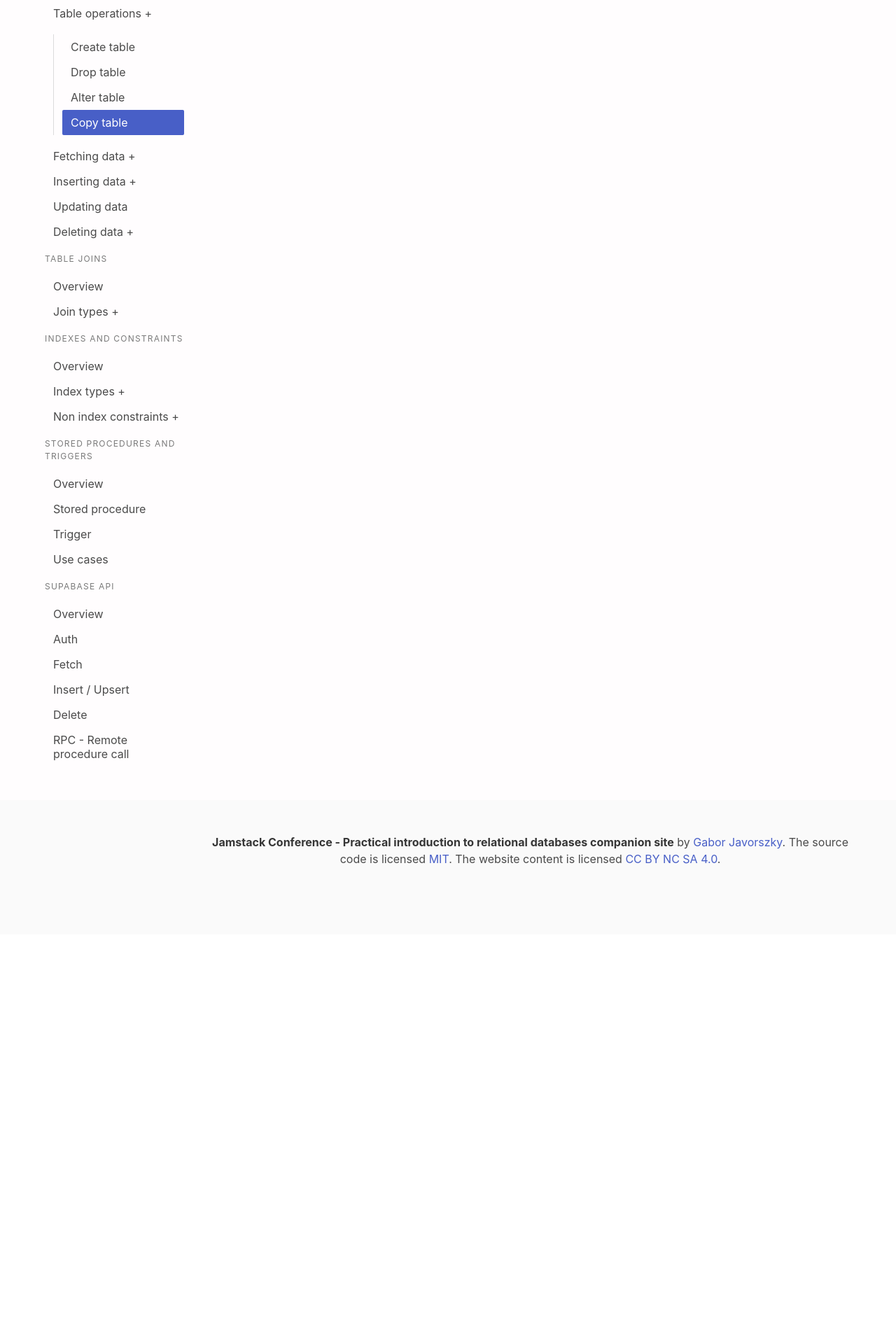
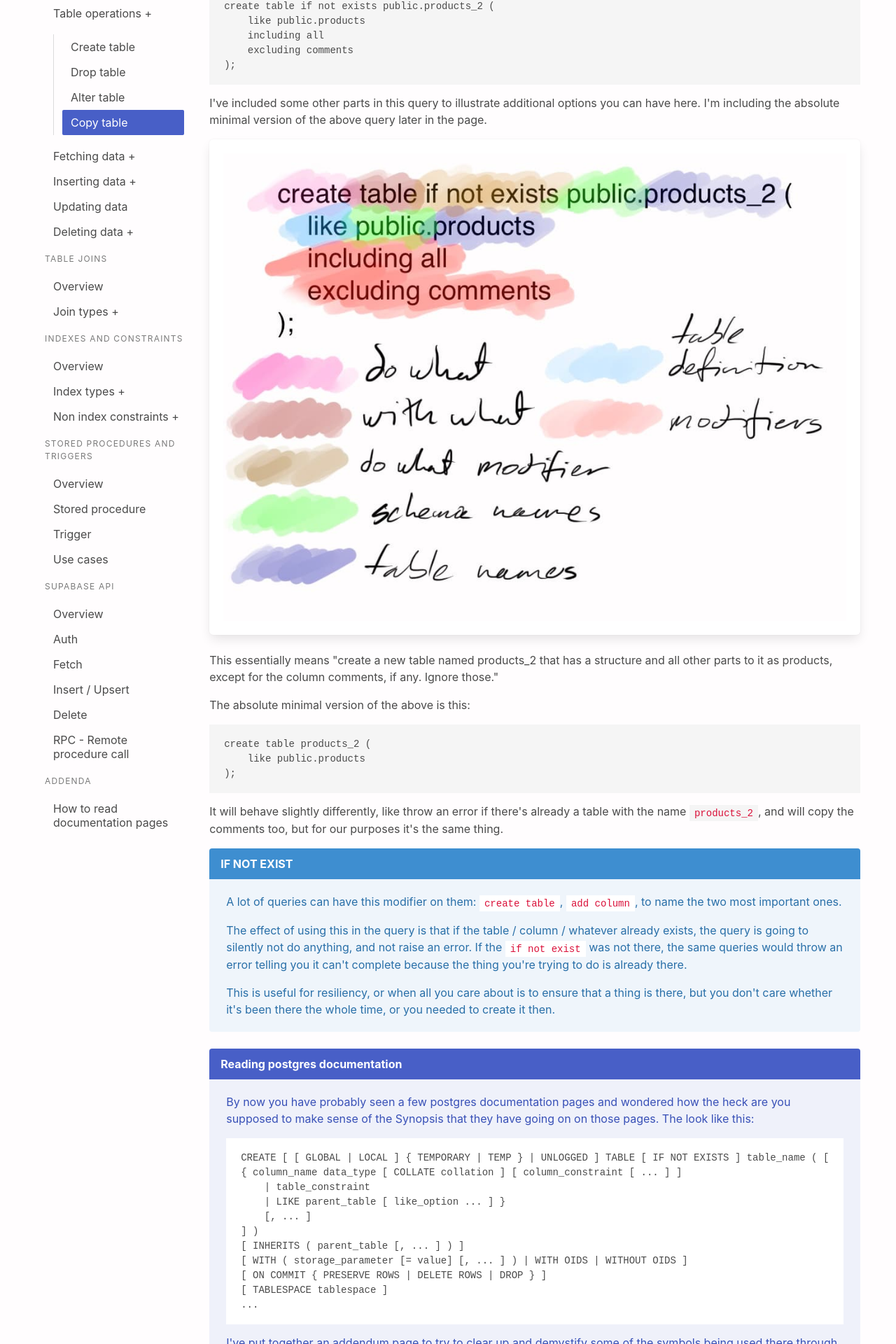
Before and after one commit to javorszky/jamstack-workshop-companion-static, a React (Vite) app: page /basic/tables/copy in a window 1280 px wide. Shown: the part 319-2239 px from the top of the page at 70% size. Before the commit the page ends 1654 px from the top, so only its background shows below. Built offline with nearby package versions, Linux system fonts and the light colour scheme.

Commit message:
Add table copy copy, add new addendum page

```diff
--- a/src/Nav.jsx
+++ b/src/Nav.jsx
@@ -212,6 +212,12 @@ function Nav() {
                     <Link to="/supabaseapi/rpc">RPC - Remote procedure call</Link>
                 </li>
             </ul>
+            <p className="menu-label">Addenda</p>
+            <ul className="menu-list">
+                <li>
+                    <Link to="/how-to-read-command-specifications">How to read documentation pages</Link>
+                </li>
+            </ul>
         </>
     )
 }
--- /dev/null
+++ b/src/Pages/HowToReadDocs.jsx
@@ -0,0 +1,9 @@
+const HowToReadDocs = () => {
+    return (
+        <>
+            <h2 className="subtitle">How to read documentation</h2>
+        </>
+    )
+}
+
+export default HowToReadDocs
--- a/src/Pages/basic/tables/TableAlter.jsx
+++ b/src/Pages/basic/tables/TableAlter.jsx
@@ -1,3 +1,5 @@
+import { Link } from 'react-router-dom'
+
 import Message from './../../../components/Message'
 import alterTableIllustration from '../../../assets/alter_table.jpg'
 
@@ -46,6 +48,7 @@ export default function TablesAlter() {
             <Message type="is-link" header="Alter table on postgres">
                 <p>The documentation on <code>alter table</code> for postgres can be found here: <a href="https://www.postgresql.org/docs/13/sql-altertable.html">https://www.postgresql.org/docs/13/sql-altertable.html</a>.</p>
             </Message>
+            <p>Next up, let's learn how to <Link to="/basic/tables/copy">copy a table structure</Link>.</p>
         </>
 
     )
--- a/src/Pages/basic/tables/TableCopy.jsx
+++ b/src/Pages/basic/tables/TableCopy.jsx
@@ -1,12 +1,58 @@
+import { Link } from 'react-router-dom'
+import Message from '../../../components/Message'
+import createTableLikeIllustration from './../../../assets/create_table_like.jpg'
+
 export default function TablesCopy() {
+    const tableCopyQuery = `create table if not exists public.products_2 (
+    like public.products
+    including all
+    excluding comments
+);`
+
+    const tableCopyQueryMinimal = `create table products_2 (
+    like public.products
+);`
+
+    const synopsis = `CREATE [ [ GLOBAL | LOCAL ] { TEMPORARY | TEMP } | UNLOGGED ] TABLE [ IF NOT EXISTS ] table_name ( [
+{ column_name data_type [ COLLATE collation ] [ column_constraint [ ... ] ]
+    | table_constraint
+    | LIKE parent_table [ like_option ... ] }
+    [, ... ]
+] )
+[ INHERITS ( parent_table [, ... ] ) ]
+[ WITH ( storage_parameter [= value] [, ... ] ) | WITH OIDS | WITHOUT OIDS ]
+[ ON COMMIT { PRESERVE ROWS | DELETE ROWS | DROP } ]
+[ TABLESPACE tablespace ]
+...`
     return (
         <>
             <h2 className="subtitle">Copy a database table</h2>
 
             <p>Sometimes we'll need to copy an existing database table's structure, without the content. Situations where you have a lot of data (hundreds of millions of rows), and you need to make some changes to the structure but you want to start with what's available, but you don't want to wait until the changes are applied to all rows, or simply you want to experiment without fear of destroying data.</p>
 
+            <p>In those cases we can use a <code>like</code> operator instead of manually specifying each individual columns.</p>
+            <pre><code>{tableCopyQuery}</code></pre>
+            <p>I've included some other parts in this query to illustrate additional options you can have here. I'm including the absolute minimal version of the above query later in the page.</p>
+            <img src={createTableLikeIllustration} alt="colour coded query: create is do what, table is with what, if not exists if do what modifier, public is schema, products_2 is table name, like is table structure specifier, public is schema name, products is table name, and including all excluding comments are structure modifiers" className="box" />
+            <p>This essentially means "create a new table named products_2 that has a structure and all other parts to it as products, except for the column comments, if any. Ignore those."</p>
+            <p>The absolute minimal version of the above is this:</p>
+            <pre><code>{tableCopyQueryMinimal}</code></pre>
+            <p>It will behave slightly differently, like throw an error if there's already a table with the name <code>products_2</code>, and will copy the comments too, but for our purposes it's the same thing.</p>
 
-            <p>In those cases we can use a <code>like</code> operator instead of manually specifying each individual columns.</p>
+            <Message type="is-info" header="IF NOT EXIST">
+                <p>A lot of queries can have this modifier on them: <code>create table</code>, <code>add column</code>, to name the two most important ones.</p>
+                <p>The effect of using this in the query is that if the table / column / whatever already exists, the query is going to silently not do anything, and not raise an error. If the <code>if not exist</code> was not there, the same queries would throw an error telling you it can't complete because the thing you're trying to do is already there.</p>
+                <p>This is useful for resiliency, or when all you care about is to ensure that a thing is there, but you don't care whether it's been there the whole time, or you needed to create it then.</p>
+            </Message>
+
+            <Message type="is-link" header="Reading postgres documentation">
+                <p>By now you have probably seen a few postgres documentation pages and wondered how the heck are you supposed to make sense of the Synopsis that they have going on on those pages. The look like this:</p>
+                <pre><code>{synopsis}</code></pre>
+                <p>I've put together an addendum page to try to clear up and demystify some of the symbols being used there through examples and colour coding.</p>
+                <p>Have a look at <Link to="/how-to-read-command-specifications">how to read documentation pages</Link>.</p>
+            </Message>
+
+            <p>We're now ready to <Link to="/basic/select">learn how to select/fetch information out from tables</Link>.</p>
         </>
 
     )
--- a/src/routes.js
+++ b/src/routes.js
@@ -52,6 +52,8 @@ import SupabaseFetch from './Pages/supabase/Fetch'
 import SupabaseInsert from './Pages/supabase/InsertUpsert'
 import SupabaseDelete from './Pages/supabase/Delete'
 import SupabaseRPC from './Pages/supabase/RPC'
+
+import HowToReadDocs from './Pages/HowToReadDocs'
 
 const routes = [
     {
@@ -240,6 +242,10 @@ const routes = [
         component: SupabaseRPC
     },
     {
+        path: '/how-to-read-command-specifications',
+        component: HowToReadDocs,
+    },
+    {
         path: '/',
         component: Home,
     },
```
Also changed, not shown: src/assets/create_table_like.jpg (added).
